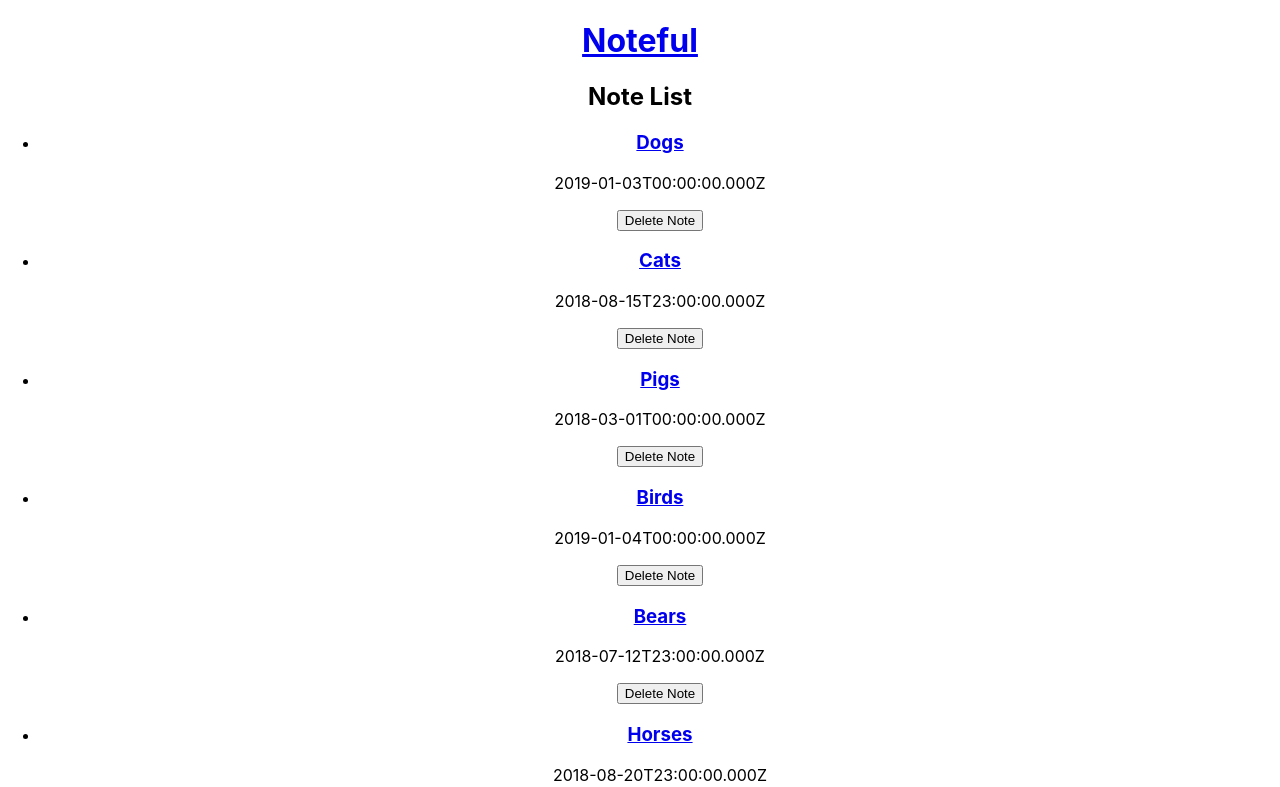
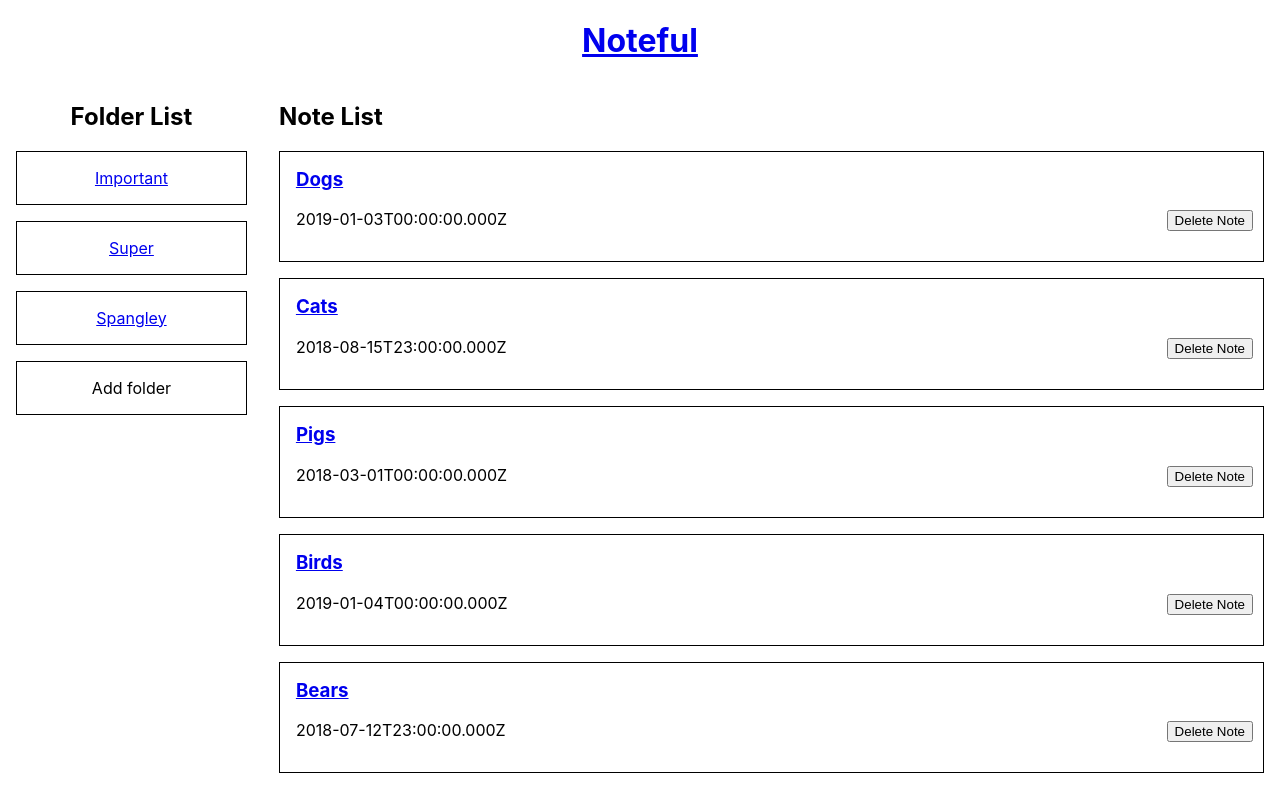
Before and after one commit to sriphinn/noteful-app, a React (Create React App) app: page / in a window 1280 px wide. Shown: the top 787 px of the page. Built offline with nearby package versions, Linux system fonts and the light colour scheme.

Commit message:
added css styling

```diff
--- a/src/App.css
+++ b/src/App.css
@@ -1,3 +1,74 @@
-.App {
+/* * {outline: 1px solid pink;} */
+
+/* #88DAFD */
+
+.App {}
+
+header {
   text-align: center;
 }
+
+main {
+  display: flex;
+  flex-direction: column;
+
+}
+
+.folder-list-container {
+  padding: 0 1em;
+  text-align: center;
+}
+
+.note-list-container {
+  width: 100%;
+  padding: 0 1em;
+}
+
+.folder-list, .note-list {
+  padding-left: 0;
+  list-style: none;
+}
+
+.folder-list li {
+  border: 1px solid black;
+  margin-bottom: 1em;
+  padding: 1em;
+}
+
+
+.note {
+  position: relative;
+  border: 1px solid black;
+  margin-bottom: 1em;
+  padding: 1em;
+}
+
+.folder-list {
+}
+
+.note-list {}
+
+.note-list li {
+  position: relative;
+}
+
+.note-list h3 {
+  margin-top: 0;
+}
+
+.note button {
+  position: absolute;
+  bottom: 30px;
+  right: 10px;
+}
+
+/* DESKTOP STYLES */
+@media only screen and (min-width: 800px) {
+  main {
+    flex-direction: row;
+  }
+
+  .folder-list-container{
+    width: 300px;
+  }
+}
--- a/src/App.js
+++ b/src/App.js
@@ -15,15 +15,18 @@ export default class App extends React.Component {
           <Link to="/"><h1>Noteful</h1></Link>
         </header>
         <main>
-          <Route exact path="/" component={NoteList} />
-          <Route path="/folder/:folderId" component={NoteList} />
-          <Route path="/note/:noteId" component={Note} />
+          <aside className='folder-list-container'>
+            <Route exact path="/" component={FolderList} />
+            <Route path="/folder/:folderId" component={FolderList} />
+            <Route path="/note/:noteId" component={NoteSidebar} />
+          </aside>
+          <section className='note-list-container'>
+            <Route exact path="/" component={NoteList} />
+            <Route path="/folder/:folderId" component={NoteList} />
+            <Route path="/note/:noteId" component={Note} />
+          </section>
         </main>
-        <aside>
-          <Route exact path="/" component={FolderList} />
-          <Route path="/folder/:folderId" component={FolderList} />
-          <Route path="/note/:noteId" component={NoteSidebar} />
-        </aside>
+
 
       </div>
     );
--- a/src/Note.js
+++ b/src/Note.js
@@ -7,9 +7,12 @@ export default function Note(props) {
     )
     console.log(props.match.params.noteId)
     return (
-        <div className="note">
-            <p>{note.modified}</p>
-            <button>Delete Note</button>
+        <div>
+            <div className="note">
+                <h3>{note.name}</h3>
+                <p>{note.modified}</p>
+                <button>Delete Note</button>
+            </div>
             <p>{note.content}</p>
         </div>
     )
--- a/src/NoteList.js
+++ b/src/NoteList.js
@@ -16,7 +16,7 @@ export default function NoteList(props) {
             <p><h2>Note List</h2></p>
             <ul className="note-list">
                 {data.map(note =>
-                    <li key={note.id}>
+                    <li key={note.id} className='note'>
                         <Link to={`/note/${note.id}`}>
                             <h3>{note.name}</h3>
                         </Link>
```
Also changed, not shown: 1 other file (tests, documents, lock files or other folders).
